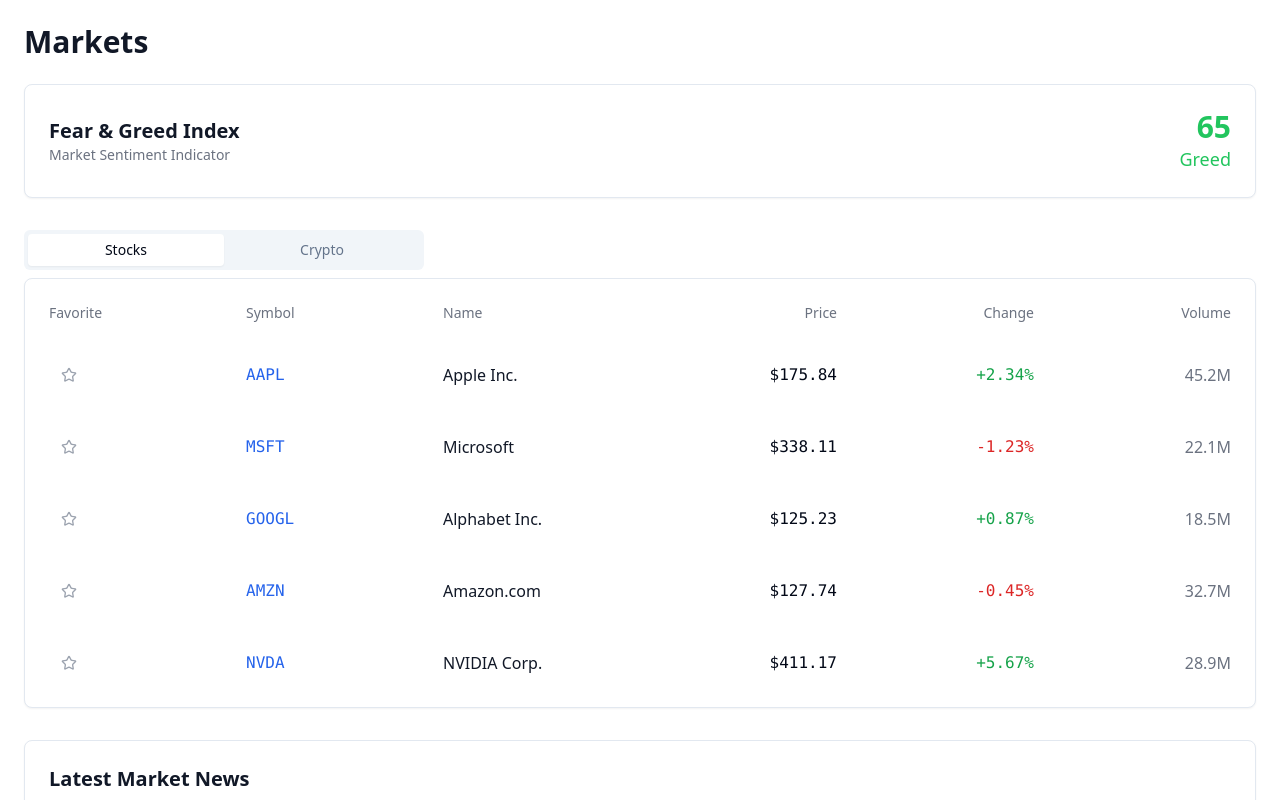
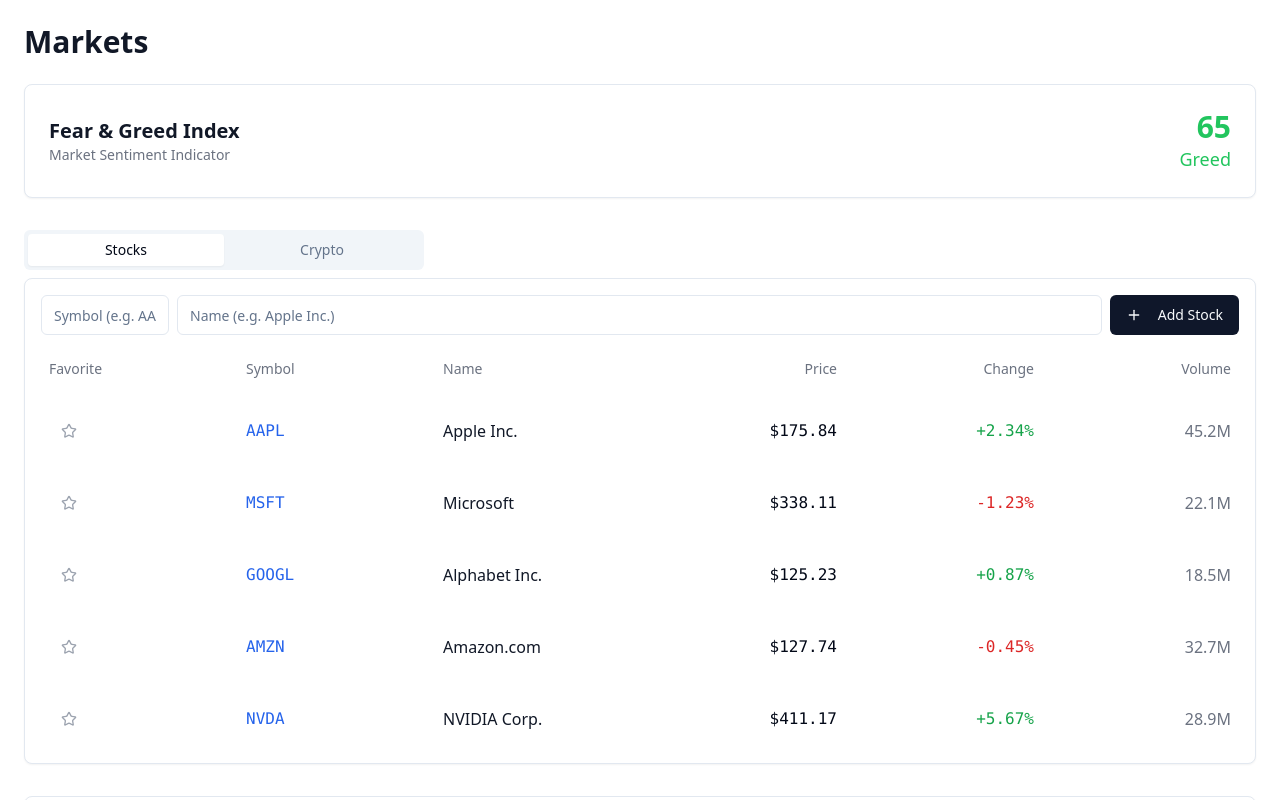
Before and after one commit to jruttan1/stock-page, a React (Vite) app: page /markets in a window 1280 px wide. Shown: the top 800 px of the page. Built offline with nearby package versions, Linux system fonts and the light colour scheme.

Commit message:
Add new feature
Implemented a new feature as requested.
[skip gpt_engineer]

```diff
--- a/src/components/markets/CryptoList.tsx
+++ b/src/components/markets/CryptoList.tsx
@@ -1,11 +1,12 @@
 import { Card } from "@/components/ui/card";
 import { Button } from "@/components/ui/button";
-import { Star } from "lucide-react";
+import { Input } from "@/components/ui/input";
+import { Star, Plus } from "lucide-react";
 import { useState } from "react";
+import { toast } from "sonner";
 
 export const CryptoList = () => {
-  // Mockup data - in a real app this would come from an API
-  const cryptos = [
+  const defaultCryptos = [
     { symbol: "BTC", name: "Bitcoin", price: 43521.34, change: 2.45, volume: "12.5B" },
     { symbol: "ETH", name: "Ethereum", price: 2284.67, change: -1.12, volume: "8.2B" },
     { symbol: "BNB", name: "Binance Coin", price: 308.45, change: 0.78, volume: "1.4B" },
@@ -13,10 +14,18 @@ export const CryptoList = () => {
     { symbol: "XRP", name: "Ripple", price: 0.62, change: -0.34, volume: "1.8B" },
   ];
 
+  const [cryptos, setCryptos] = useState(() => {
+    const saved = localStorage.getItem('customCryptos');
+    return saved ? JSON.parse(saved) : defaultCryptos;
+  });
+
   const [favorites, setFavorites] = useState<string[]>(() => {
     const saved = localStorage.getItem('favoriteCryptos');
     return saved ? JSON.parse(saved) : [];
   });
+
+  const [newSymbol, setNewSymbol] = useState("");
+  const [newName, setNewName] = useState("");
 
   const toggleFavorite = (symbol: string) => {
     const newFavorites = favorites.includes(symbol)
@@ -24,6 +33,28 @@ export const CryptoList = () => {
       : [...favorites, symbol];
     setFavorites(newFavorites);
     localStorage.setItem('favoriteCryptos', JSON.stringify(newFavorites));
+  };
+
+  const addNewCrypto = () => {
+    if (!newSymbol || !newName) {
+      toast.error("Please fill in both symbol and name");
+      return;
+    }
+
+    const newCrypto = {
+      symbol: newSymbol.toUpperCase(),
+      name: newName,
+      price: Math.random() * 1000, // Mock price
+      change: (Math.random() * 10) - 5, // Mock change
+      volume: `${Math.floor(Math.random() * 100)}B`, // Mock volume
+    };
+
+    const updatedCryptos = [...cryptos, newCrypto];
+    setCryptos(updatedCryptos);
+    localStorage.setItem('customCryptos', JSON.stringify(updatedCryptos));
+    setNewSymbol("");
+    setNewName("");
+    toast.success("Cryptocurrency added successfully!");
   };
 
   // Filter cryptos to show favorites first
@@ -36,6 +67,25 @@ export const CryptoList = () => {
   return (
     <Card className="p-4">
       <div className="space-y-4">
+        <div className="flex gap-2 mb-4">
+          <Input
+            placeholder="Symbol (e.g. BTC)"
+            value={newSymbol}
+            onChange={(e) => setNewSymbol(e.target.value)}
+            className="w-32"
+          />
+          <Input
+            placeholder="Name (e.g. Bitcoin)"
+            value={newName}
+            onChange={(e) => setNewName(e.target.value)}
+            className="flex-1"
+          />
+          <Button onClick={addNewCrypto}>
+            <Plus className="h-4 w-4 mr-2" />
+            Add Crypto
+          </Button>
+        </div>
+
         <div className="grid grid-cols-6 text-sm font-medium text-gray-500 p-2">
           <div>Favorite</div>
           <div>Symbol</div>
--- a/src/components/markets/StockList.tsx
+++ b/src/components/markets/StockList.tsx
@@ -1,11 +1,13 @@
 import { Card } from "@/components/ui/card";
 import { Button } from "@/components/ui/button";
-import { Star } from "lucide-react";
+import { Input } from "@/components/ui/input";
+import { Star, Plus } from "lucide-react";
 import { useState } from "react";
+import { toast } from "sonner";
 
 export const StockList = () => {
   // Mockup data - in a real app this would come from an API
-  const stocks = [
+  const defaultStocks = [
     { symbol: "AAPL", name: "Apple Inc.", price: 175.84, change: 2.34, volume: "45.2M" },
     { symbol: "MSFT", name: "Microsoft", price: 338.11, change: -1.23, volume: "22.1M" },
     { symbol: "GOOGL", name: "Alphabet Inc.", price: 125.23, change: 0.87, volume: "18.5M" },
@@ -13,10 +15,18 @@ export const StockList = () => {
     { symbol: "NVDA", name: "NVIDIA Corp.", price: 411.17, change: 5.67, volume: "28.9M" },
   ];
 
+  const [stocks, setStocks] = useState(() => {
+    const saved = localStorage.getItem('customStocks');
+    return saved ? JSON.parse(saved) : defaultStocks;
+  });
+
   const [favorites, setFavorites] = useState<string[]>(() => {
     const saved = localStorage.getItem('favoriteStocks');
     return saved ? JSON.parse(saved) : [];
   });
+
+  const [newSymbol, setNewSymbol] = useState("");
+  const [newName, setNewName] = useState("");
 
   const toggleFavorite = (symbol: string) => {
     const newFavorites = favorites.includes(symbol)
@@ -24,6 +34,28 @@ export const StockList = () => {
       : [...favorites, symbol];
     setFavorites(newFavorites);
     localStorage.setItem('favoriteStocks', JSON.stringify(newFavorites));
+  };
+
+  const addNewStock = () => {
+    if (!newSymbol || !newName) {
+      toast.error("Please fill in both symbol and name");
+      return;
+    }
+
+    const newStock = {
+      symbol: newSymbol.toUpperCase(),
+      name: newName,
+      price: Math.random() * 1000, // Mock price
+      change: (Math.random() * 10) - 5, // Mock change
+      volume: `${Math.floor(Math.random() * 100)}M`, // Mock volume
+    };
+
+    const updatedStocks = [...stocks, newStock];
+    setStocks(updatedStocks);
+    localStorage.setItem('customStocks', JSON.stringify(updatedStocks));
+    setNewSymbol("");
+    setNewName("");
+    toast.success("Stock added successfully!");
   };
 
   // Filter stocks to show favorites first
@@ -36,6 +68,25 @@ export const StockList = () => {
   return (
     <Card className="p-4">
       <div className="space-y-4">
+        <div className="flex gap-2 mb-4">
+          <Input
+            placeholder="Symbol (e.g. AAPL)"
+            value={newSymbol}
+            onChange={(e) => setNewSymbol(e.target.value)}
+            className="w-32"
+          />
+          <Input
+            placeholder="Name (e.g. Apple Inc.)"
+            value={newName}
+            onChange={(e) => setNewName(e.target.value)}
+            className="flex-1"
+          />
+          <Button onClick={addNewStock}>
+            <Plus className="h-4 w-4 mr-2" />
+            Add Stock
+          </Button>
+        </div>
+
         <div className="grid grid-cols-6 text-sm font-medium text-gray-500 p-2">
           <div>Favorite</div>
           <div>Symbol</div>
```
